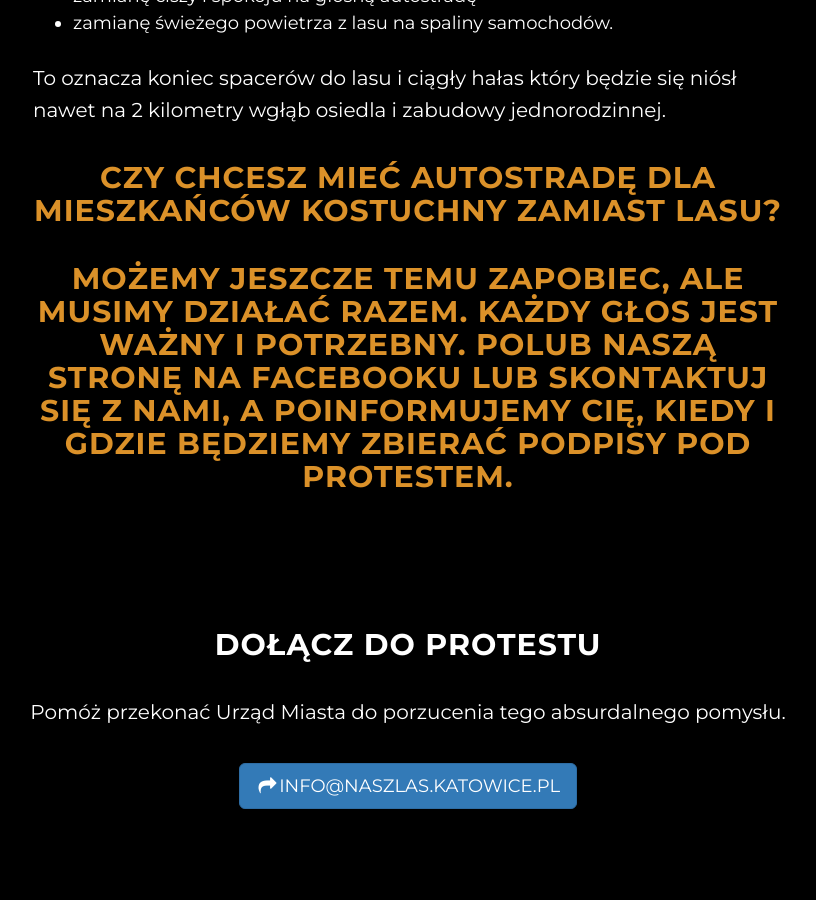
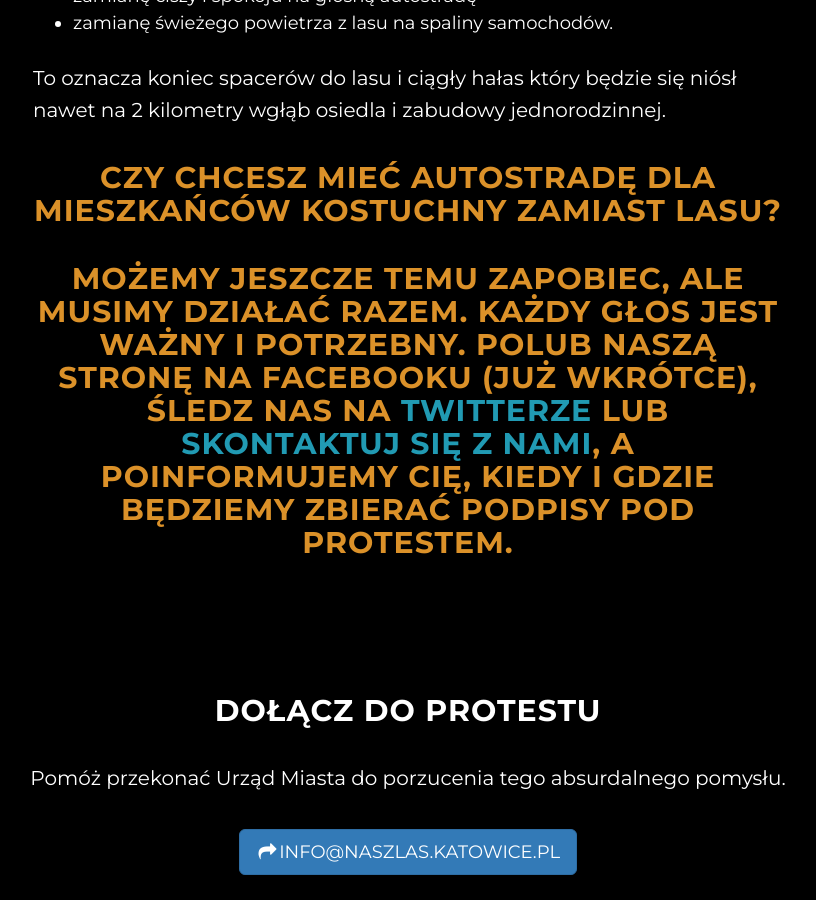
Before and after one commit to naszlas-katowice/naszlas.katowice.pl, a Jekyll site: the page built from index.html, in a window 1280 px wide and 900 px high, scrolled down 2894 px. Shown: the whole window, without its empty margins (232-1048 px from the left). Built offline with Jekyll 4.4.1, drawn with Linux system fonts in a browser that asks for light colours.

Commit message:
Update index.html

```diff
--- a/index.html
+++ b/index.html
@@ -79,7 +79,7 @@ layout: default
         Czy chcesz mieć autostradę dla mieszkańców Kostuchny zamiast lasu?
       <h2 style="text-align:center;" class="orange">
         Możemy jeszcze temu zapobiec, ale musimy działać razem. Każdy głos jest ważny i potrzebny.
-        Polub naszą stronę na facebooku lub skontaktuj się z nami, a poinformujemy Cię, kiedy i gdzie będziemy zbierać podpisy pod protestem.
+        Polub naszą stronę na facebooku (już wkrótce), śledz nas na <a href="https://twitter.com/NaszLasKatowice">twitterze</a> lub <a href="mailto:info@naszlas.katowice.pl">skontaktuj się z nami</a>, a poinformujemy Cię, kiedy i gdzie będziemy zbierać podpisy pod protestem.
       </h2>
       </p>
       <!--<p>Urząd miasta niechętnie udostępnia te informacje i zasłania się konsultacjami społeczynymi w sprawie tramwaju.</p>-->
```
